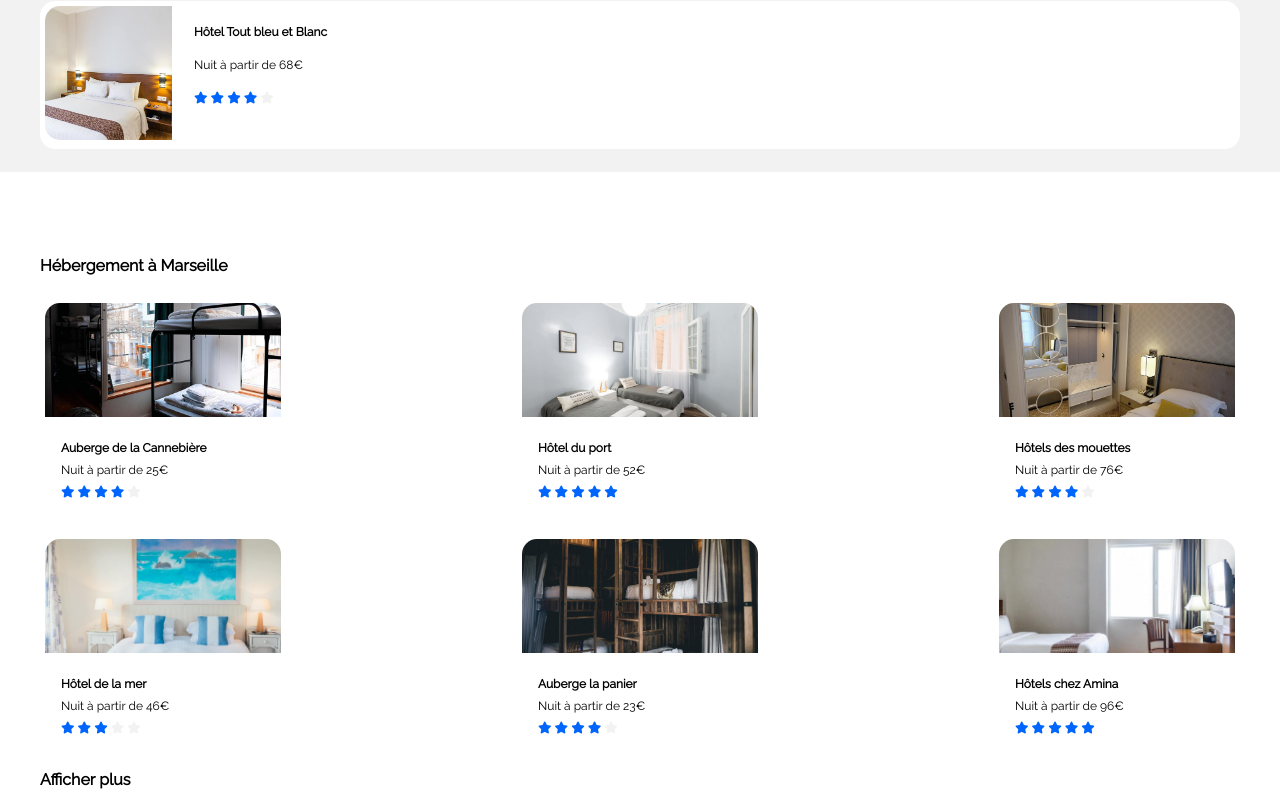
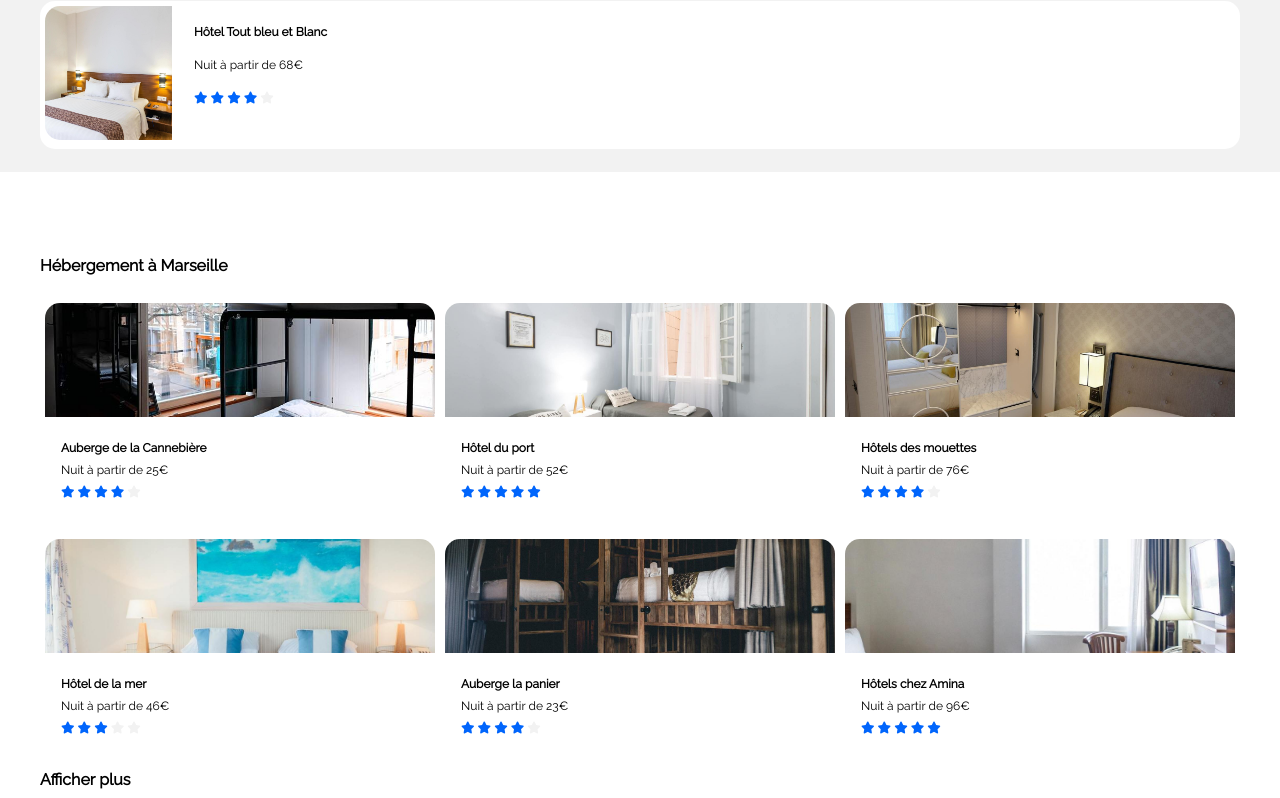
Before and after one commit to Darkjulius/BriceThibault_2_07062021.github.io, a plain HTML site: page index.html in a window 1280 px wide. Shown: the part 857-1655 px from the top of the page. Drawn offline with Linux system fonts and the light colour scheme.

Commit message:
Update style.css
Mise à jour du fichier css

```diff
--- a/style.css
+++ b/style.css
@@ -182,6 +182,11 @@ input[type="text"]{
 .search-filter-dog{
     width: 250px;
 }
+/* .search-filter-eco a:hover{
+    background-color: #deebff;
+    font-weight: bold;
+} */
+
 .search-filters-text span{
     margin: 0 auto;
 }
@@ -245,6 +250,7 @@ input[type="text"]{
     background-color: #fff;
     border-radius: 15px;
     padding: 5px;
+    width: 18vw;
 }
 .hebergement-img img{
     object-fit: cover;
@@ -253,12 +259,12 @@ input[type="text"]{
     margin-bottom: 12px;
 }
 .photo-heb{
-    width: 236px;
+    width: 100%;
     height: 114px;
 }
 .hebergement-card-text, .hebergement-card-notation{
     margin: 8px 0 0 16px;
-    width: auto;
+    width: 100%;
     font-size: 12px;
 }
 .hebergement-afficher a{
@@ -334,10 +340,11 @@ input[type="text"]{
     display: flex;
     flex-direction: column;
     justify-content: space-evenly;
+    width: 100%;
     margin-right: 43px;
 }
 .activite-contenu img{
-    width: 302px;
+    width: 100%;
     object-fit: cover;
 }
 .img-act-marseille img{
@@ -432,6 +439,12 @@ input[type="text"]{
     .hebergement-cards{
         justify-content: space-between;
     }
+    .hebergement-card{
+        /* background-color: #fff;
+        border-radius: 15px;
+        padding: 5px; */
+        width: 100%;
+    }
     .hebergement-card-text, .hebergement-card-notation{
         width: 100%;
     }
```
